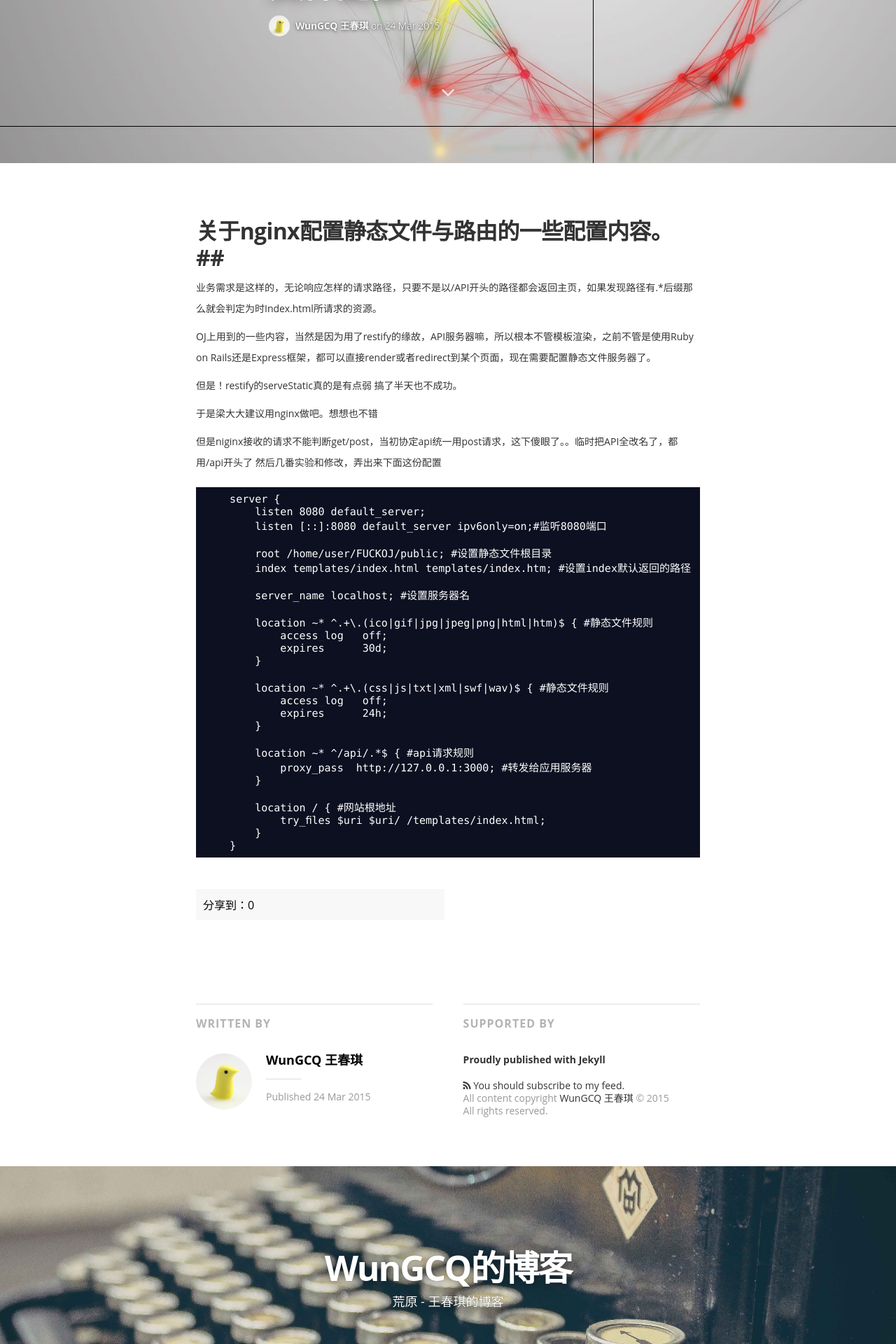
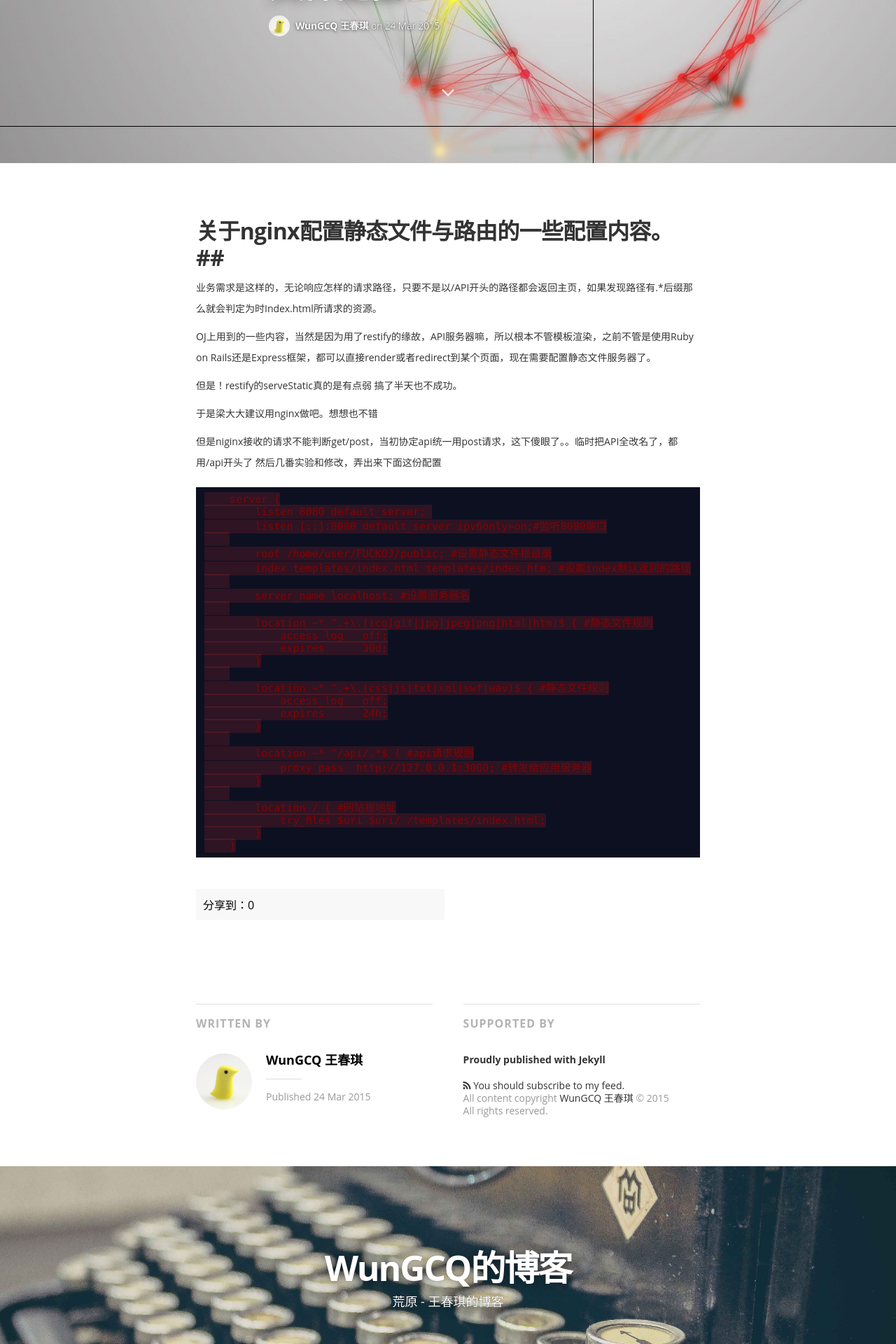
Before and after one commit to wcqblog/wcqblog.github.io, a Jekyll site: the page built from _posts/2015-03-24-nginx-static-config.markdown, in a window 1280 px wide. Shown: the part 667-2587 px from the top of the page at 70% size. Built offline with Jekyll 4.4.1, drawn with Linux system fonts in a browser that asks for light colours; nearby versions of some CDN libraries; some web fonts are replaced; Markdown is read by kramdown in place of the engine named in the settings; comment, search, counter and statistics services are not loaded.

Commit message:
Update _syntax-highlighting.scss

```diff
--- a/_sass/_syntax-highlighting.scss
+++ b/_sass/_syntax-highlighting.scss
@@ -68,4 +68,5 @@
     .vg    { color: #008080 } // Name.Variable.Global
     .vi    { color: #008080 } // Name.Variable.Instance
     .il    { color: #099 } // Literal.Number.Integer.Long
+    code   { color: #820404;background-color:rgba(228, 46, 46, 0.16);}
 }
```
